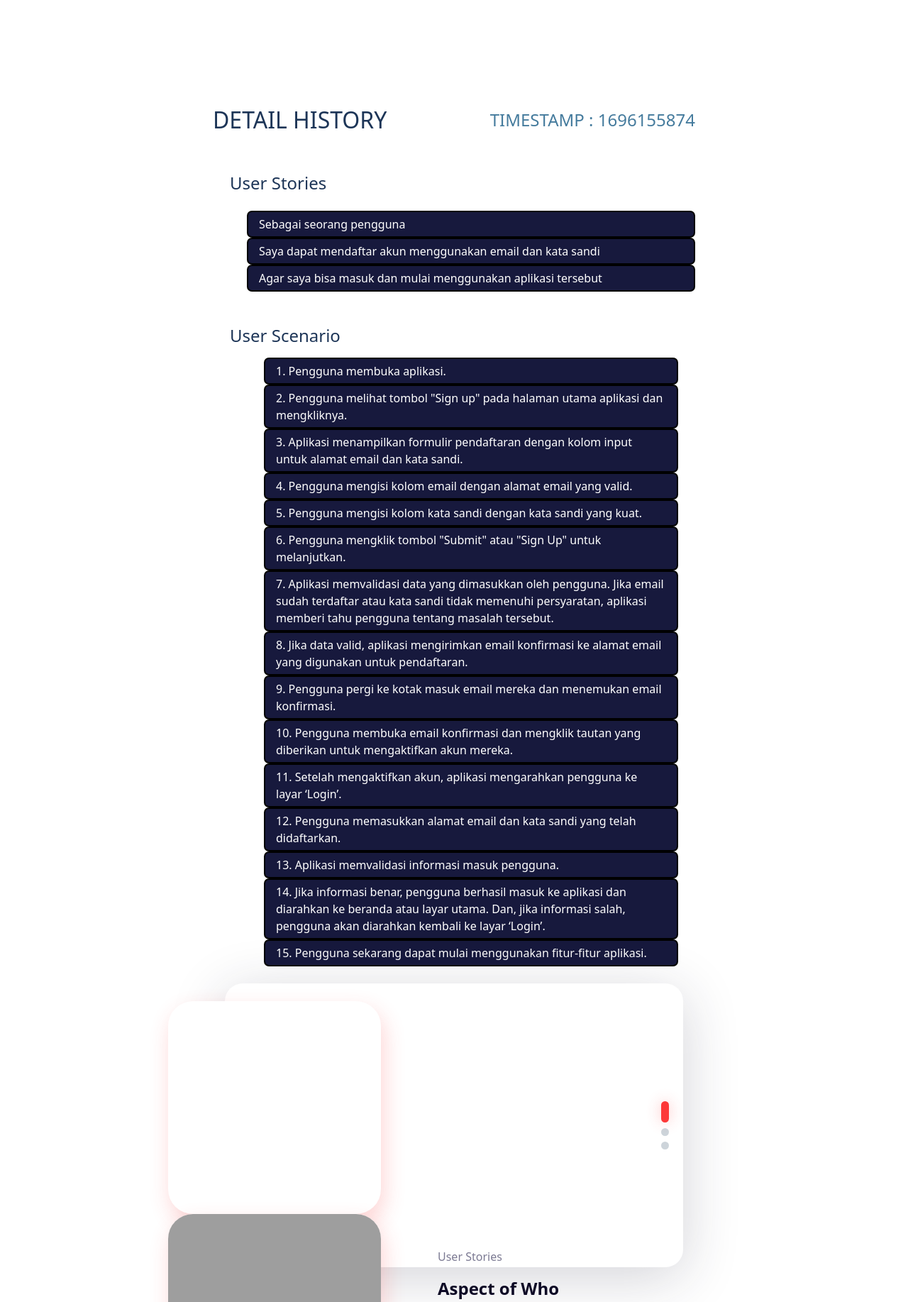
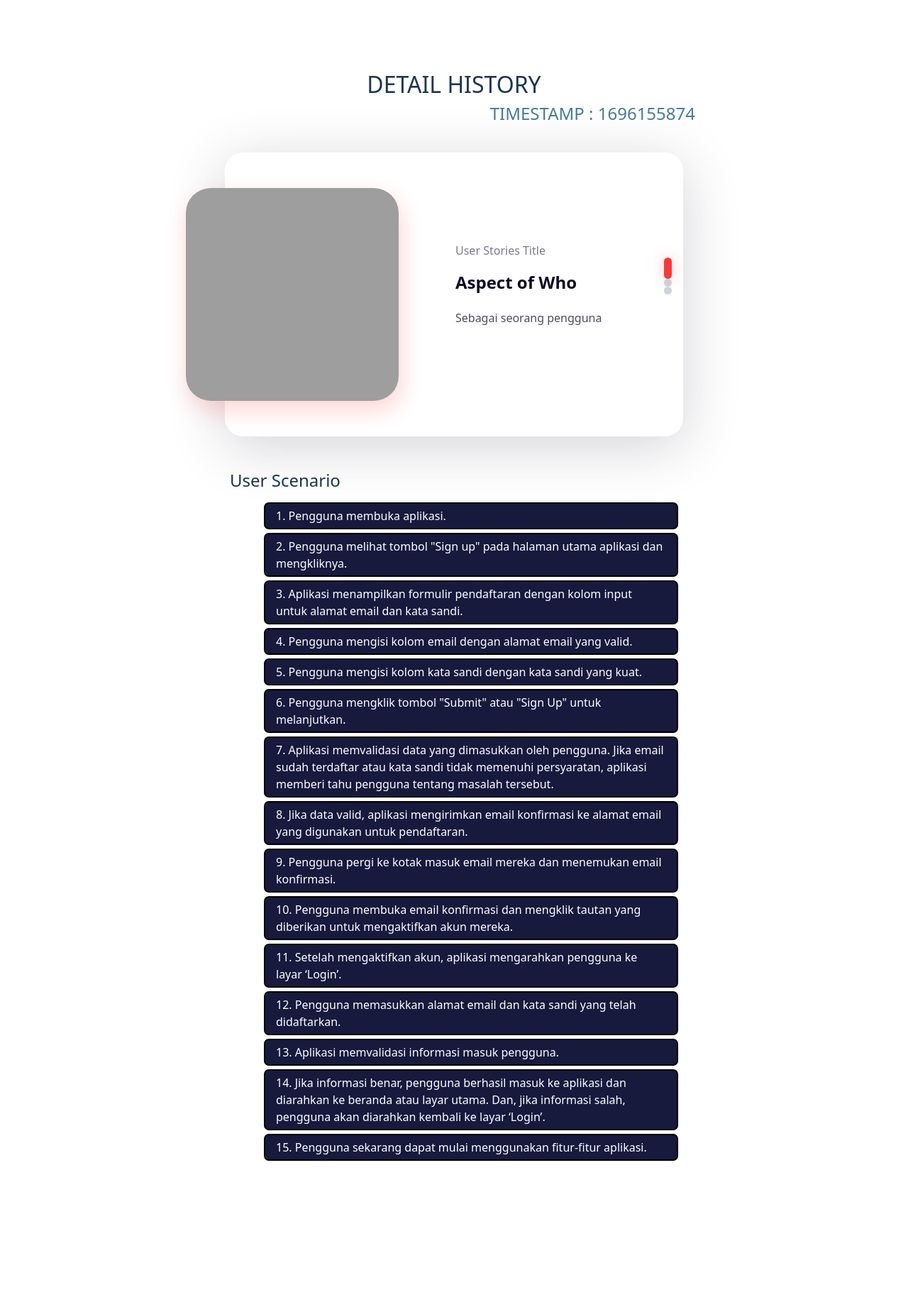
Before and after one commit to AgileRE-2023/USGenerator, a Django app: template usg/client/templates/history/history-detail.html in a window 1280 px wide. Shown: the part 96-1931 px from the top of the page at 71% size. After the commit the page ends 1732 px from the top, so only its background shows below. Run offline with Django 4.2, Linux system fonts and the light colour scheme; the template is opened without the code that fills it, so the values that code supplies are empty; some libraries are stand-ins or nearby versions; grey boxes are pictures that could not be loaded.

Commit message:
added swiper to us

```diff
--- a/usg/client/static/client/history-detail.css
+++ b/usg/client/static/client/history-detail.css
@@ -21,7 +21,7 @@ header a {
 }
 
 main {
-  padding: 150px 300px;
+  padding: 100px 300px;
 }
 
 .item-red {
@@ -30,6 +30,18 @@ main {
   padding: 5px 15px;
   color: white;
   border-radius: 7px;
+  margin-bottom: 5px;
+}
+
+.heading-text h2 {
+  display: flex;
+  justify-content: center;
+}
+
+.heading-text h4 {
+  display: flex;
+  justify-content: end;
+  margin-bottom: 40px;
 }
 
 .blog-slider {
@@ -43,13 +55,17 @@ main {
   border-radius: 25px;
   height: 400px;
   transition: all 0.3s;
+  display: flex;
+  align-items: center;
 }
+
 @media screen and (max-width: 992px) {
   .blog-slider {
     max-width: 680px;
     height: 400px;
   }
 }
+
 @media screen and (max-width: 768px) {
   .blog-slider {
     min-height: 500px;
@@ -57,73 +73,94 @@ main {
     margin: 180px auto;
   }
 }
+
 @media screen and (max-height: 500px) and (min-width: 992px) {
   .blog-slider {
     height: 350px;
   }
 }
+
 .blog-slider__item {
   display: flex;
   align-items: center;
 }
+
 @media screen and (max-width: 768px) {
   .blog-slider__item {
     flex-direction: column;
   }
 }
+
 .blog-slider__item.swiper-slide-active .blog-slider__img img {
   opacity: 1;
   transition-delay: 0.3s;
 }
-.blog-slider__item.swiper-slide-active .blog-slider__content > * {
+
+.blog-slider__item.swiper-slide-active .blog-slider__content>* {
   opacity: 1;
   transform: none;
 }
-.blog-slider__item.swiper-slide-active .blog-slider__content > *:nth-child(1) {
+
+.blog-slider__item.swiper-slide-active .blog-slider__content>*:nth-child(1) {
   transition-delay: 0.3s;
 }
-.blog-slider__item.swiper-slide-active .blog-slider__content > *:nth-child(2) {
+
+.blog-slider__item.swiper-slide-active .blog-slider__content>*:nth-child(2) {
   transition-delay: 0.4s;
 }
-.blog-slider__item.swiper-slide-active .blog-slider__content > *:nth-child(3) {
+
+.blog-slider__item.swiper-slide-active .blog-slider__content>*:nth-child(3) {
   transition-delay: 0.5s;
 }
-.blog-slider__item.swiper-slide-active .blog-slider__content > *:nth-child(4) {
+
+.blog-slider__item.swiper-slide-active .blog-slider__content>*:nth-child(4) {
   transition-delay: 0.6s;
 }
-.blog-slider__item.swiper-slide-active .blog-slider__content > *:nth-child(5) {
+
+.blog-slider__item.swiper-slide-active .blog-slider__content>*:nth-child(5) {
   transition-delay: 0.7s;
 }
-.blog-slider__item.swiper-slide-active .blog-slider__content > *:nth-child(6) {
+
+.blog-slider__item.swiper-slide-active .blog-slider__content>*:nth-child(6) {
   transition-delay: 0.8s;
 }
-.blog-slider__item.swiper-slide-active .blog-slider__content > *:nth-child(7) {
+
+.blog-slider__item.swiper-slide-active .blog-slider__content>*:nth-child(7) {
   transition-delay: 0.9s;
 }
-.blog-slider__item.swiper-slide-active .blog-slider__content > *:nth-child(8) {
+
+.blog-slider__item.swiper-slide-active .blog-slider__content>*:nth-child(8) {
   transition-delay: 1s;
 }
-.blog-slider__item.swiper-slide-active .blog-slider__content > *:nth-child(9) {
+
+.blog-slider__item.swiper-slide-active .blog-slider__content>*:nth-child(9) {
   transition-delay: 1.1s;
 }
-.blog-slider__item.swiper-slide-active .blog-slider__content > *:nth-child(10) {
+
+.blog-slider__item.swiper-slide-active .blog-slider__content>*:nth-child(10) {
   transition-delay: 1.2s;
 }
-.blog-slider__item.swiper-slide-active .blog-slider__content > *:nth-child(11) {
+
+.blog-slider__item.swiper-slide-active .blog-slider__content>*:nth-child(11) {
   transition-delay: 1.3s;
 }
-.blog-slider__item.swiper-slide-active .blog-slider__content > *:nth-child(12) {
+
+.blog-slider__item.swiper-slide-active .blog-slider__content>*:nth-child(12) {
   transition-delay: 1.4s;
 }
-.blog-slider__item.swiper-slide-active .blog-slider__content > *:nth-child(13) {
+
+.blog-slider__item.swiper-slide-active .blog-slider__content>*:nth-child(13) {
   transition-delay: 1.5s;
 }
-.blog-slider__item.swiper-slide-active .blog-slider__content > *:nth-child(14) {
+
+.blog-slider__item.swiper-slide-active .blog-slider__content>*:nth-child(14) {
   transition-delay: 1.6s;
 }
-.blog-slider__item.swiper-slide-active .blog-slider__content > *:nth-child(15) {
+
+.blog-slider__item.swiper-slide-active .blog-slider__content>*:nth-child(15) {
   transition-delay: 1.7s;
 }
+
 .blog-slider__img {
   width: 300px;
   flex-shrink: 0;
@@ -134,6 +171,7 @@ main {
   transform: translateX(-80px);
   overflow: hidden;
 }
+
 .blog-slider__img:after {
   content: "";
   position: absolute;
@@ -144,6 +182,7 @@ main {
   border-radius: 35px;
   opacity: 0.8;
 }
+
 .blog-slider__img img {
   width: 100%;
   height: 100%;
@@ -153,25 +192,26 @@ main {
   border-radius: 20px;
   transition: all 0.3s;
 }
+
 @media screen and (max-width: 768px) {
   .blog-slider__img {
     transform: translateY(-50%);
     width: 90%;
   }
 }
+
 @media screen and (max-width: 576px) {
   .blog-slider__img {
     width: 95%;
   }
 }
+
 @media screen and (max-height: 500px) and (min-width: 992px) {
   .blog-slider__img {
     height: 270px;
   }
 }
-.blog-slider__content {
-  padding-right: 25px;
-}
+
 @media screen and (max-width: 768px) {
   .blog-slider__content {
     margin-top: -80px;
@@ -179,33 +219,39 @@ main {
     padding: 0 30px;
   }
 }
+
 @media screen and (max-width: 576px) {
   .blog-slider__content {
     padding: 0;
   }
 }
-.blog-slider__content > * {
+
+.blog-slider__content>* {
   opacity: 0;
   transform: translateY(25px);
   transition: all 0.4s;
 }
+
 .blog-slider__code {
   color: #7b7992;
   margin-bottom: 15px;
   display: block;
   font-weight: 500;
 }
+
 .blog-slider__title {
   font-size: 24px;
   font-weight: 700;
   color: #0d0925;
   margin-bottom: 20px;
 }
+
 .blog-slider__text {
   color: #4e4a67;
   margin-bottom: 30px;
   line-height: 1.5em;
 }
+
 .blog-slider__button {
   display: inline-flex;
   background-image: linear-gradient(147deg, #fe8a39 0%, #fd3838 74%);
@@ -219,18 +265,21 @@ main {
   text-align: center;
   letter-spacing: 1px;
 }
+
 @media screen and (max-width: 576px) {
   .blog-slider__button {
     width: 100%;
   }
 }
-.blog-slider .swiper-container-horizontal > .swiper-pagination-bullets,
+
+.blog-slider .swiper-container-horizontal>.swiper-pagination-bullets,
 .blog-slider .swiper-pagination-custom,
 .blog-slider .swiper-pagination-fraction {
   bottom: 10px;
   left: 0;
   width: 100%;
 }
+
 .blog-slider__pagination {
   position: absolute;
   z-index: 21;
@@ -246,6 +295,7 @@ main {
   -ms-transform: translateY(-50%);
   -o-transform: translateY(-50%);
 }
+
 @media screen and (max-width: 768px) {
   .blog-slider__pagination {
     transform: translateX(-50%);
@@ -257,14 +307,17 @@ main {
     align-items: center;
   }
 }
+
 .blog-slider__pagination.swiper-pagination-bullets .swiper-pagination-bullet {
   margin: 8px 0;
 }
+
 @media screen and (max-width: 768px) {
   .blog-slider__pagination.swiper-pagination-bullets .swiper-pagination-bullet {
     margin: 0 5px;
   }
 }
+
 .blog-slider__pagination .swiper-pagination-bullet {
   width: 11px;
   height: 11px;
@@ -274,12 +327,14 @@ main {
   opacity: 0.2;
   transition: all 0.3s;
 }
+
 .blog-slider__pagination .swiper-pagination-bullet-active {
   opacity: 1;
   background: #fd3838;
   height: 30px;
   box-shadow: 0px 0px 20px rgba(252, 56, 56, 0.3);
 }
+
 @media screen and (max-width: 768px) {
   .blog-slider__pagination .swiper-pagination-bullet-active {
     height: 11px;
--- /dev/null
+++ b/usg/client/static/js/swiper-card.js
@@ -0,0 +1,13 @@
+var swiper = new Swiper('.blog-slider', {
+    spaceBetween: 30,
+    effect: 'fade',
+    loop: true,
+    mousewheel: {
+        invert: false,
+    },
+    // autoHeight: true,
+    pagination: {
+        el: '.blog-slider__pagination',
+        clickable: true,
+    }
+});
--- a/usg/client/templates/history/history-detail.html
+++ b/usg/client/templates/history/history-detail.html
@@ -2,29 +2,54 @@
 {% load static %}
 {% block style %}
 <link rel="stylesheet" type="text/css" href="{% static 'client/history-detail.css' %}" />
-<script src="https://cdnjs.cloudflare.com/ajax/libs/Swiper/4.3.5/js/swiper.min.js"></script>
+<link rel="stylesheet" href="https://cdn.jsdelivr.net/npm/swiper@11/swiper-bundle.min.css" />
+<script src="https://cdn.jsdelivr.net/npm/swiper@11/swiper-bundle.min.js"></script>
 {% endblock %}
 {% block title %} detail-history {% endblock %}
 {% block content %}
-<div class="d-flex justify-content-between align-items-center">
+<div class="heading-text">
   <h2 style="color: #1d3557">DETAIL HISTORY</h2>
   <h4 style="color: #457b9d">TIMESTAMP : 1696155874</h4>
 </div>
-<div class="px-4 mt-5 mb-4">
-  <h4 style="color: #1d3557" class="mb-3">User Stories</h4>
+
+</div>
+<div class="blog-slider">
+  <div class="blog-slider__wrp swiper-wrapper">
+    <div class="blog-slider__item swiper-slide" style="display: flex; flex-direction: row;">
+      <div class="blog-slider__img">
+        <img src="https://uxwing.com/wp-content/themes/uxwing/download/communication-chat-call/who-icon.png" alt="">
+      </div>
+      <div class="blog-slider__content">
+        <span class="blog-slider__code">User Stories Title</span>
+        <div class="blog-slider__title">Aspect of Who</div>
+        <div class="blog-slider__text">Sebagai seorang pengguna</div>
+      </div>
+    </div>
+    <div class="blog-slider__item swiper-slide" style="display: flex; flex-direction: row;">
+      <div class="blog-slider__img">
+        <img src="https://uxwing.com/wp-content/themes/uxwing/download/communication-chat-call/what-icon.png" alt="">
+      </div>
+      <div class="blog-slider__content">
+        <span class="blog-slider__code">User Stories Title</span>
+        <div class="blog-slider__title">Aspect of What</div>
+        <div class="blog-slider__text">Saya dapat mendaftar akun menggunakan email dan kata sandi</div>
+      </div>
+    </div>
+    <div class="blog-slider__item swiper-slide" style="display: flex; flex-direction: row;">
+      <div class="blog-slider__img">
+        <img src="https://uxwing.com/wp-content/themes/uxwing/download/communication-chat-call/why-icon.png" alt="">
+      </div>
+      <div class="blog-slider__content">
+        <span class="blog-slider__code">User Stories Title</span>
+        <div class="blog-slider__title">Aspect of Why</div>
+        <div class="blog-slider__text">Agar saya bisa masuk dan mulai menggunakan aplikasi tersebut</div>
+      </div>
+    </div>
+  </div>
   <div class="blog-slider__pagination"></div>
 </div>
-<div class="ms-5">
-  <div class="item-red">Sebagai seorang pengguna</div>
-  <div class="item-red">
-    Saya dapat mendaftar akun menggunakan email dan kata sandi
-  </div>
-  <div class="item-red">
-    Agar saya bisa masuk dan mulai menggunakan aplikasi tersebut
-  </div>
-</div>
-</div>
-<div class="px-4 mt-5 mb-4">
+<div class="px-4 mt-5 mb-4
+<div class=" px-4 mt-5 mb-4">
   <h4 style="color: #1d3557" class="mb-3">User Scenario</h4>
   <div class="ms-5">
     <div class="item-red">1. Pengguna membuka aplikasi.</div>
@@ -82,58 +107,10 @@
       15. Pengguna sekarang dapat mulai menggunakan fitur-fitur aplikasi.
     </div>
   </div>
-</div>
-<div class="blog-slider">
-  <div class="blog-slider__wrp swiper-wrapper">
-    <div class="blog-slider__item swiper-slide">
-      <div class="blog-slider__img">
-        <img src="https://uxwing.com/wp-content/themes/uxwing/download/communication-chat-call/who-icon.png" alt="">
-      </div>
-      <div class="blog-slider__content">
-        <span class="blog-slider__code">User Stories</span>
-        <div class="blog-slider__title">Aspect of Who</div>
-        <div class="blog-slider__text">Sebagai seorang pengguna</div>
-        <a href="#" class="blog-slider__button">UserStoryGenerator</a>
-      </div>
-    </div>
-    <div class="blog-slider__item swiper-slide">
-      <div class="blog-slider__img">
-        <img src="https://uxwing.com/wp-content/themes/uxwing/download/communication-chat-call/what-icon.png" alt="">
-      </div>
-      <div class="blog-slider__content">
-        <span class="blog-slider__code">User Stories</span>
-        <div class="blog-slider__title">Aspect of What</div>
-        <div class="blog-slider__text">Saya dapat mendaftar akun menggunakan email dan kata sandi</div>
-        <a href="#" class="blog-slider__button">UserStoryGenerator</a>
-      </div>
-    </div>
-    <div class="blog-slider__item swiper-slide">
-      <div class="blog-slider__img">
-        <img src="https://uxwing.com/wp-content/themes/uxwing/download/communication-chat-call/why-icon.png" alt="">
-      </div>
-      <div class="blog-slider__content">
-        <span class="blog-slider__code">User Stories</span>
-        <div class="blog-slider__title">Aspect of Why</div>
-        <div class="blog-slider__text">Agar saya bisa masuk dan mulai menggunakan aplikasi tersebut</div>
-        <a href="#" class="blog-slider__button">UserStoryGenerator</a>
-      </div>
-    </div>
-  </div>
-  <div class="blog-slider__pagination"></div>
-</div>
-<script>
-  var swiper = new Swiper('.blog-slider', {
-    spaceBetween: 30,
-    effect: 'fade',
-    loop: true,
-    mousewheel: {
-      invert: false,
-    },
-    // autoHeight: true,
-    pagination: {
-      el: '.blog-slider__pagination',
-      clickable: true,
-    }
-  });
-</script>
-{% endblock %}
+  {% load static %}
+  {% block script %}
+  <script src="{% static 'js/swiper-card.js' %}">
+  </script>
+  {% endblock %}
+
+  {% endblock %}
```
